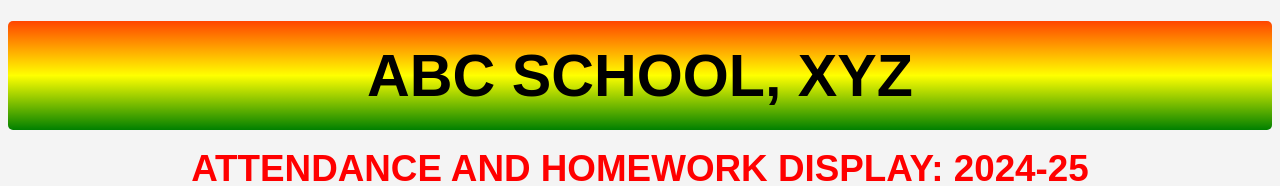
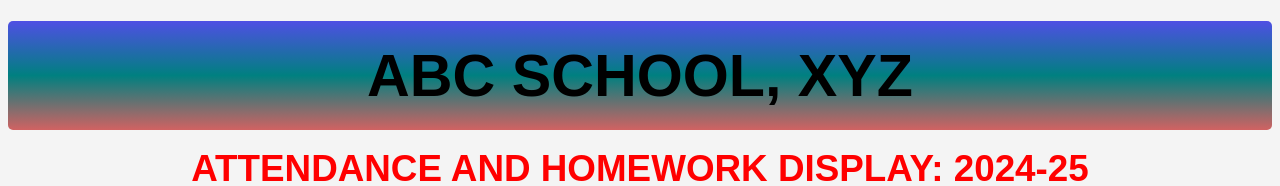
Before and after one commit to Mahamrithunjaya/School-Attendance-Display, a plain HTML site: page index.html in a window 1280 px wide. Shown: the top 186 px of the page. Drawn offline with Linux system fonts and the light colour scheme.

Commit message:
Main STyle Updated.

```diff
--- a/styles.css
+++ b/styles.css
@@ -12,9 +12,9 @@ body {
     height: 108px;
     background-color: red; /* For browsers that do not support gradients */
     background-image: linear-gradient(
-      orangered,
-      yellow,
-      green
+      rgb(79, 79, 228),
+      teal,
+      rgb(209, 98, 98)
     ); /* Standard syntax */
     font-size: 4.24rem;
     text-align: center;
```
